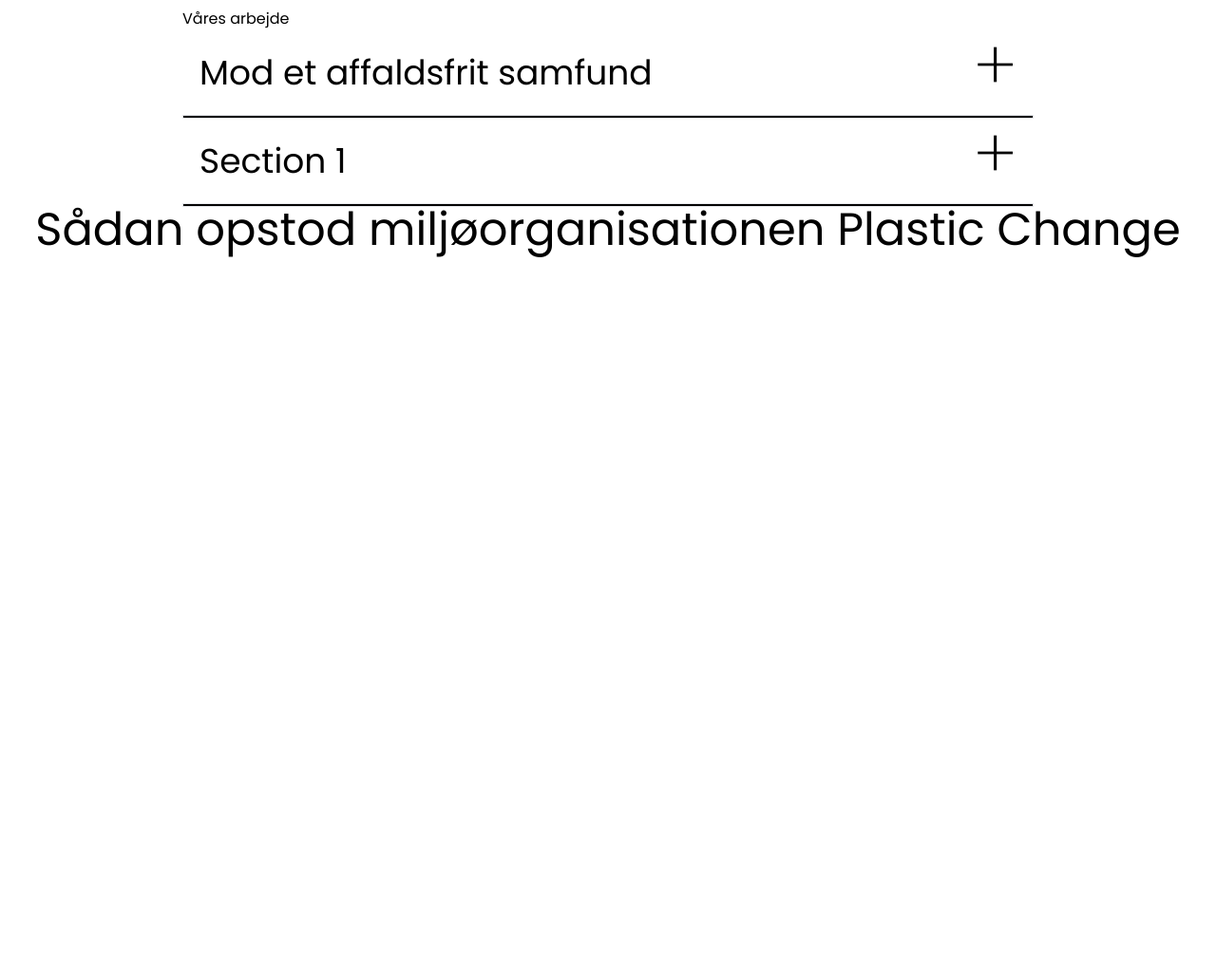
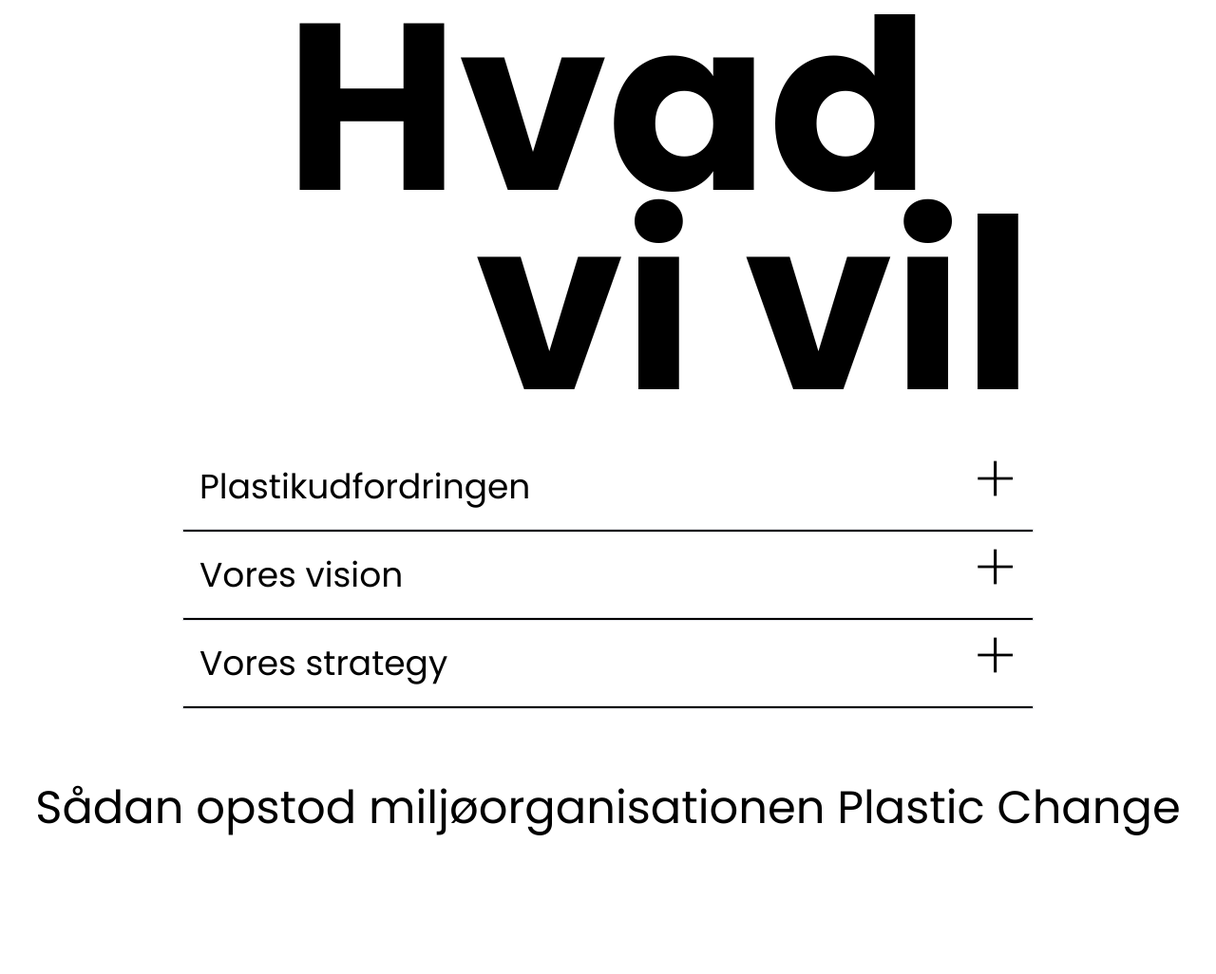
Before and after one commit to Noraapan/plastichange, an Astro site: page / in a window 1280 px wide. Shown: the part 3800-4826 px from the top of the page at 95% size. Built offline with nearby package versions, Linux system fonts and the light colour scheme; Astro itself is replaced by a stand-in of ours.

Commit message:
explanation

```diff
--- a/src/components/Arbejde.astro
+++ b/src/components/Arbejde.astro
@@ -12,7 +12,7 @@
 
   <div class="panel grid grid-cols-1 md:grid-cols-2 gap-4 items-start overflow-hidden max-h-0 transition-[max-height] ">
     <p>{bio}</p>
-    <img src={image} alt="" class="max-w-full h-auto">
+    <img src={image} alt="" class="max-w-[300px] -mt-5 mx-auto h-auto">
   </div>
 
 
--- a/src/pages/index.astro
+++ b/src/pages/index.astro
@@ -73,11 +73,14 @@
 			</div>
 		</section>
 
-		<section id="omos" class="max-w-4xl mx-auto" >
-			<h2>Våres arbejde</h2>
-			<Arbejde class="border-b-2 border-black" caption="Mod et affaldsfrit samfund" image="image.png" bio="I 2017 blev der produceret svimlende 322 millioner tons plastik på verdensplan, og produktionen af plastik forventes at firedobles inden 2050. Samtidig vil det udledte plastikaffald til havmiljøet fordobles inden 2030. Knap 40% af den plastik, der produceres, er plastik til fødevareemballage. En stor andel heraf er engangsplastik – det vil sige plastik, der ikke kan genbruges eller genanvendes. Dens skæbne består enten af afbrænding, ophobes på åbne lossepladser, eller i værste tilfælde ender som plastikforurening i verdenshavene. Plastic Change er blandt andet sat i søen for at forhindre, at noget af dette sker." />
-			<Arbejde class="border-b-2 border-black" caption="Section 1" image="image.png" bio="Lorem ipsum dolor sit amet, consectetur adipiscing elit." />
-		</section>
+				<h2 class="text-[250px] font-bold -mb-10 leading-[210px] ml-[300px]">Hvad <br> <span class= "ml-[200px]">vi vil</span></h2>
+				<section id="omos" class="max-w-4xl mx-auto my-20" >
+
+					<Arbejde class="border-b-2 border-black" caption="Plastikudfordringen" image="icon_world.svg" bio="Siden 1950'erne har vi produceret mere end 9 milliarder ton plastik. Heraf er størstedelen blevet brugt til engangsemballager og -produkter med kort levetid og lav markedsværdi. Disse emballager og produkter forurener i hele deres livscyklus: fra udvindingen af olie, til produktion, transport, forbrug, og når de ender til forbrænding eller i naturen. Alt dette for kun at blive brugt én gang. Indenfor de næste 20 år forventes den globale plastikproduktion at fordobles, og i samme periode forventes plastikforureningen at firedobles. Derfor skal vi have lukket for hanen med engangsplastik nu." />
+					<Arbejde class="border-b-2 border-black" caption="Vores vision" image="icon_mission.svg" bio="Vi arbejder for en verden, hvor plastik er uden negative konsekvenser for miljøet, klimaet, biodiversiteten, menneskers sundhed og fundamentale menneskerettigheder. Vi arbejder for et samfund uden engangskultur, og hvor plastik såvel som alle andre materialer bruges med respekt for klodens begrænsede ressourcer. Et samfund, hvor vi har minimeret produktionen og forbruget af plastik, udfaset brugen af skadelig kemi i plastik og stoppet plastikforurening i alle miljøer og i hele plastikkens livscyklus." />
+					<Arbejde class="border-b-2 border-black" caption="Vores strategy" image="icon_vision.svg" bio="Plastik er på mange måder blevet et symbol på det “moderne liv” og repræsenterer i sin essens det moderne samfunds forbrugerisme, bekvemmelighed og vækstparadigme. Kan vi håndtere og ændre de bagvedliggende årsager til vores stigende plastikforbrug kan vi måske samtidig finde opskriften på, hvordan vi løser andre af klodens økologiske kriser. Plastik kan med andre ord være nøglen til et paradigmeskifte, hvor ændrede økonomiske strukturer og kulturelle narrativer om kan være med til at guide os i en ny retning på andre områder. Læs hele strategien" />
+				</section>
+		</div>
 		<section id="uppståndelsen">
 			<div class="overflow-clip"></div>
 			<h2 class="text-5xl text-center pb-8 ">Sådan opstod miljøorganisationen Plastic Change</h2>
```
Also changed, not shown: public/icon_mission.svg (added), public/icon_vision.svg (added), public/icon_world.svg (added).
